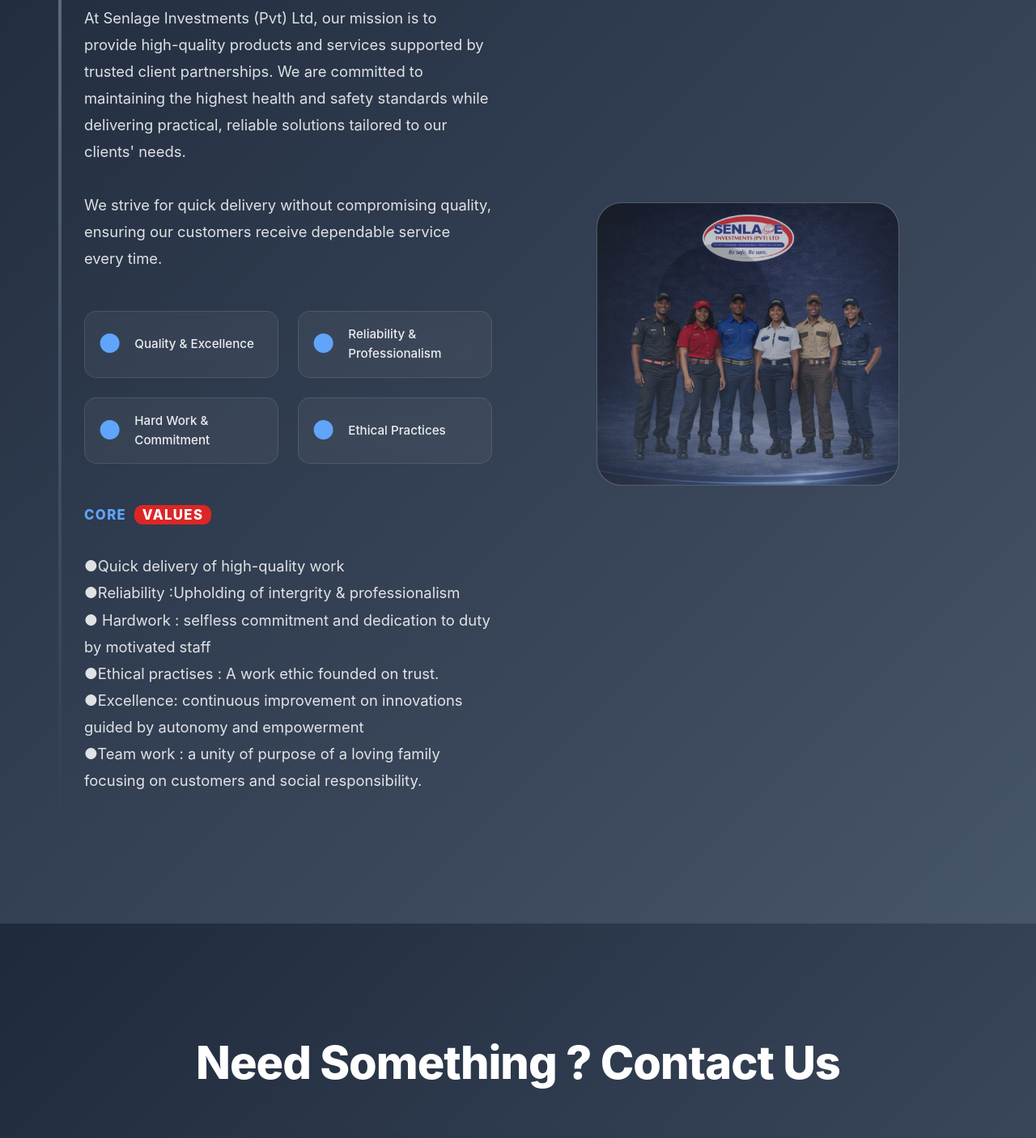
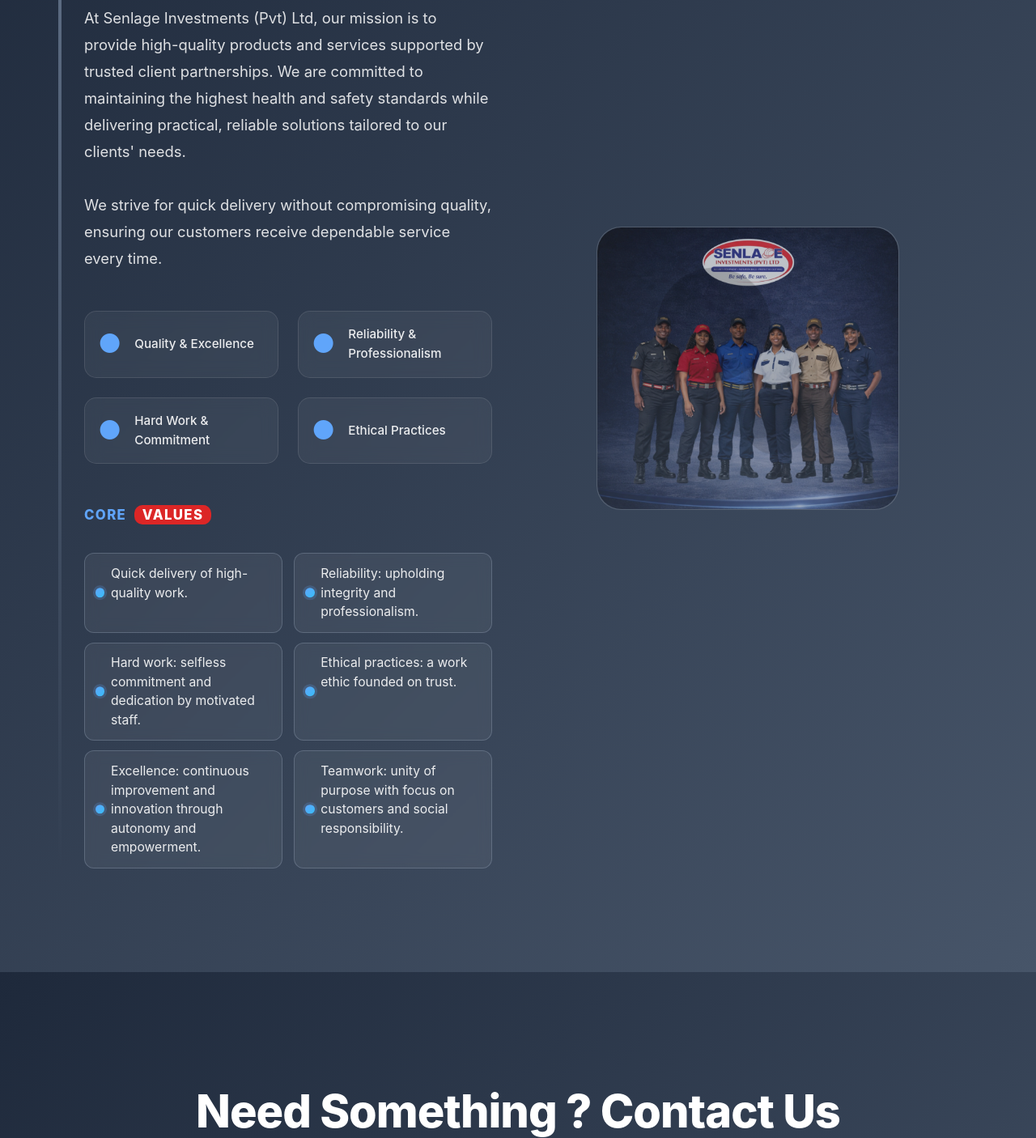
Before and after one commit to Ghost-Coder23/senlage, a Django app: page / in a window 1280 px wide. Shown: the part 1091-2497 px from the top of the page at 81% size. Run offline with Django 4.2, Linux system fonts and the light colour scheme.

Commit message:
`Refactor CSS styles and HTML structure for core values list`

```diff
--- a/static/css/tooplate-strategic-style.css
+++ b/static/css/tooplate-strategic-style.css
@@ -655,6 +655,41 @@ video {
 	line-height: 1;
 }
 
+.core-values-list {
+	list-style: none;
+	display: grid;
+	grid-template-columns: repeat(2, minmax(0, 1fr));
+	gap: 0.75rem 0.9rem;
+	margin: 0;
+	padding: 0;
+}
+
+.core-values-list li {
+	position: relative;
+	margin: 0;
+	padding: 0.8rem 0.85rem 0.8rem 2rem;
+	color: rgba(255, 255, 255, 0.9);
+	font-size: 0.98rem;
+	line-height: 1.5;
+	background: rgba(255, 255, 255, 0.06);
+	border: 1px solid rgba(148, 163, 184, 0.35);
+	border-radius: 12px;
+	backdrop-filter: blur(8px);
+}
+
+.core-values-list li::before {
+	content: '';
+	position: absolute;
+	left: 0.8rem;
+	top: 50%;
+	transform: translateY(-50%);
+	width: 0.72rem;
+	height: 0.72rem;
+	border-radius: 50%;
+	background: linear-gradient(135deg, #60a5fa, #38bdf8);
+	box-shadow: 0 0 0 3px rgba(96, 165, 250, 0.2);
+}
+
 .about-content .highlight {
 	color: #94a3b8;
 	font-weight: 600;
@@ -1196,6 +1231,10 @@ video {
 		display: flex;
 	}
 
+	.core-values-list {
+		grid-template-columns: 1fr;
+	}
+
 	.about {
 		grid-template-columns: 1fr;
 		text-align: center;
--- a/templates/pages/home.html
+++ b/templates/pages/home.html
@@ -84,13 +84,14 @@
                     <span class="core-word">CORE</span>
                     <span class="values-card">VALUES</span>
                 </p>
-                <p>●Quick delivery of high-quality work <br>●Reliability :Upholding of intergrity &
-                professionalism<br> ● Hardwork : selfless commitment and dedication to duty by motivated staff
-            <br>●Ethical practises : A work ethic founded on trust.
-            <br>●Excellence: continuous improvement on innovations guided by
-                autonomy and empowerment
-            <br>●Team work : a unity of purpose of a loving family focusing on
-                customers and social responsibility.</p>
+                <ul class="core-values-list">
+                    <li>Quick delivery of high-quality work.</li>
+                    <li>Reliability: upholding integrity and professionalism.</li>
+                    <li>Hard work: selfless commitment and dedication by motivated staff.</li>
+                    <li>Ethical practices: a work ethic founded on trust.</li>
+                    <li>Excellence: continuous improvement and innovation through autonomy and empowerment.</li>
+                    <li>Teamwork: unity of purpose with focus on customers and social responsibility.</li>
+                </ul>
             </div>
             <div class="about-visual">
                 <div class="about-image">
```
